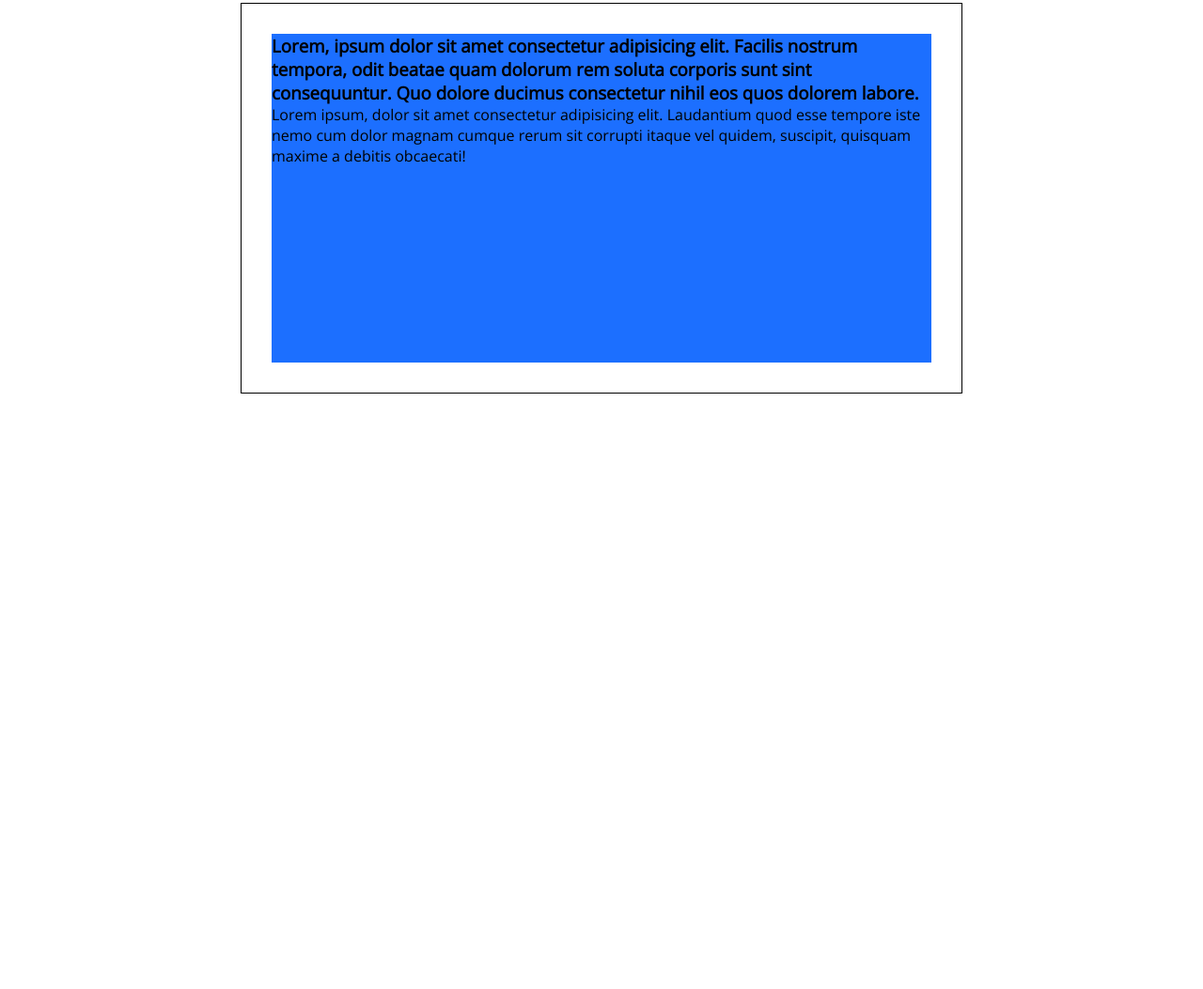
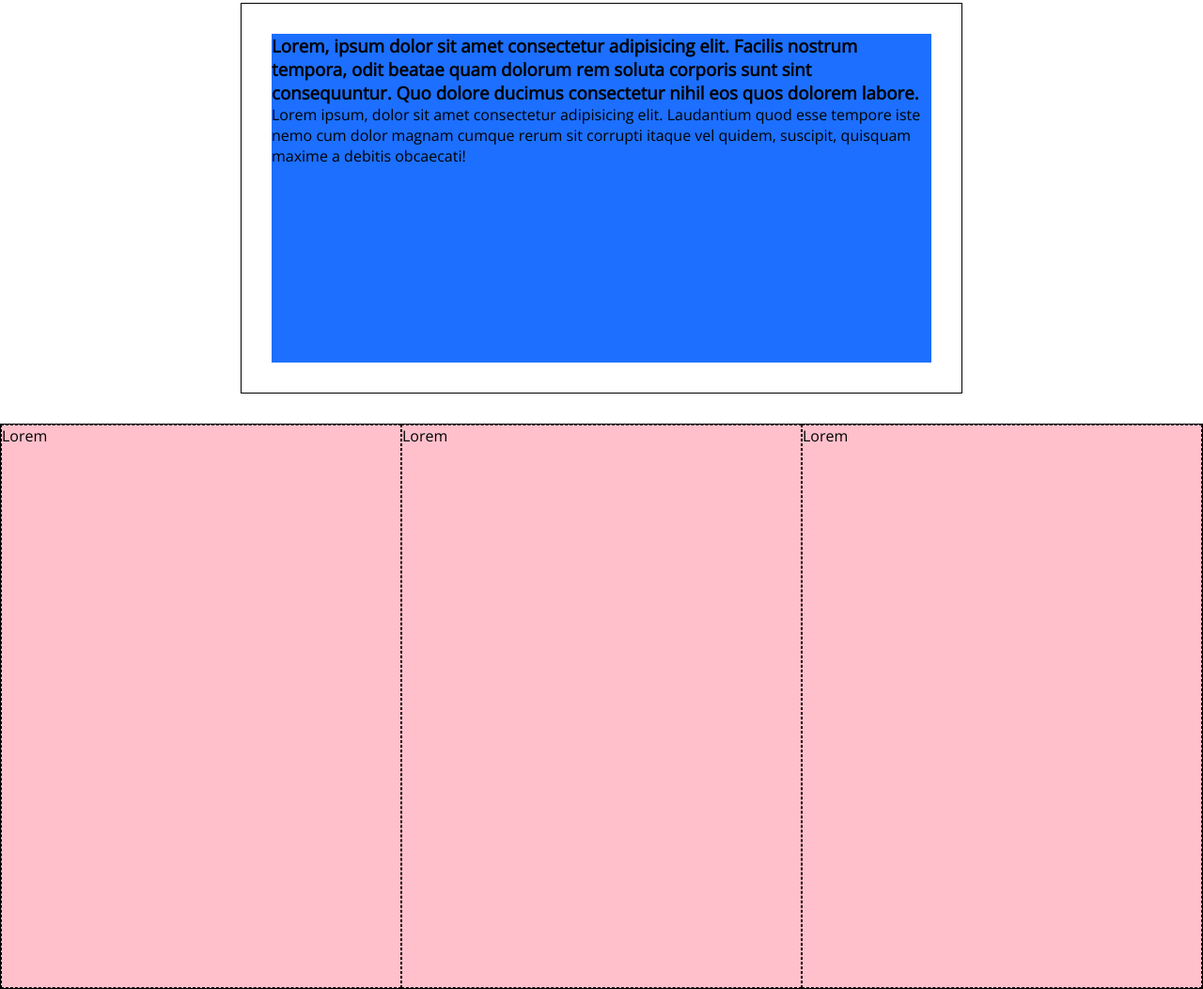
Before and after one commit to ludovicaghemo/htmlcss-dropbox, a plain HTML site: page index.html in a window 1280 px wide. Shown: the part 3698-4751 px from the top of the page at 94% size. Before the commit the page ends 4117 px from the top, so only its background shows below. Drawn offline with nearby package versions, Linux system fonts and the light colour scheme.

Commit message:
add: fifth main section - dropbox partnerships - structure

```diff
--- a/css/style.css
+++ b/css/style.css
@@ -44,16 +44,23 @@ section {
     border: 1px solid black;
 }
 
-.flex-container {
-    display: flex;
-}
-
 .narrow-container {
     width: 60%;
     margin: 0 auto;
     /* debug */
     border: 1px solid black;
     padding: 2rem;
+}
+
+.big-container {
+    width: 100%;
+    margin: 0 auto;
+    /* debug */
+    border: 1px solid black;
+}
+
+.flex-container {
+    display: flex;
 }
 
 
@@ -208,3 +215,16 @@ section {
     background-color: rgb(28, 111, 255);
     height: 350px;
 }
+
+.part-columns {
+    width: 100%;
+    display: flex;
+}
+
+.part-col {
+    width: calc(100% / 3);
+    /* debug */
+    border: 1px dashed black;
+    min-height: 600px;
+    background-color: pink;
+}
--- a/index.html
+++ b/index.html
@@ -149,8 +149,20 @@
         </section>
         <!-- /Fourth Section - Horizontal block-->
 
-        <!-- Fifth Section -->
-        <!-- /Fifth Section -->
+        <!-- Fifth Section - Dropbox Partnerships-->
+        <section class="partnerships">
+            <div class="big-container">
+                <div class="row">
+                    <div class="part-columns">
+                        <div class="part-col">Lorem</div>
+                        <div class="part-col">Lorem</div>
+                        <div class="part-col">Lorem</div>
+                    </div>
+                </div>
+                <!-- /row -->
+            </div>
+        </section>
+        <!-- /Fifth Section Dropbox Partnerships-->
 
         <!-- Sixth Section -->
         <!-- /Sixth Section -->
```
